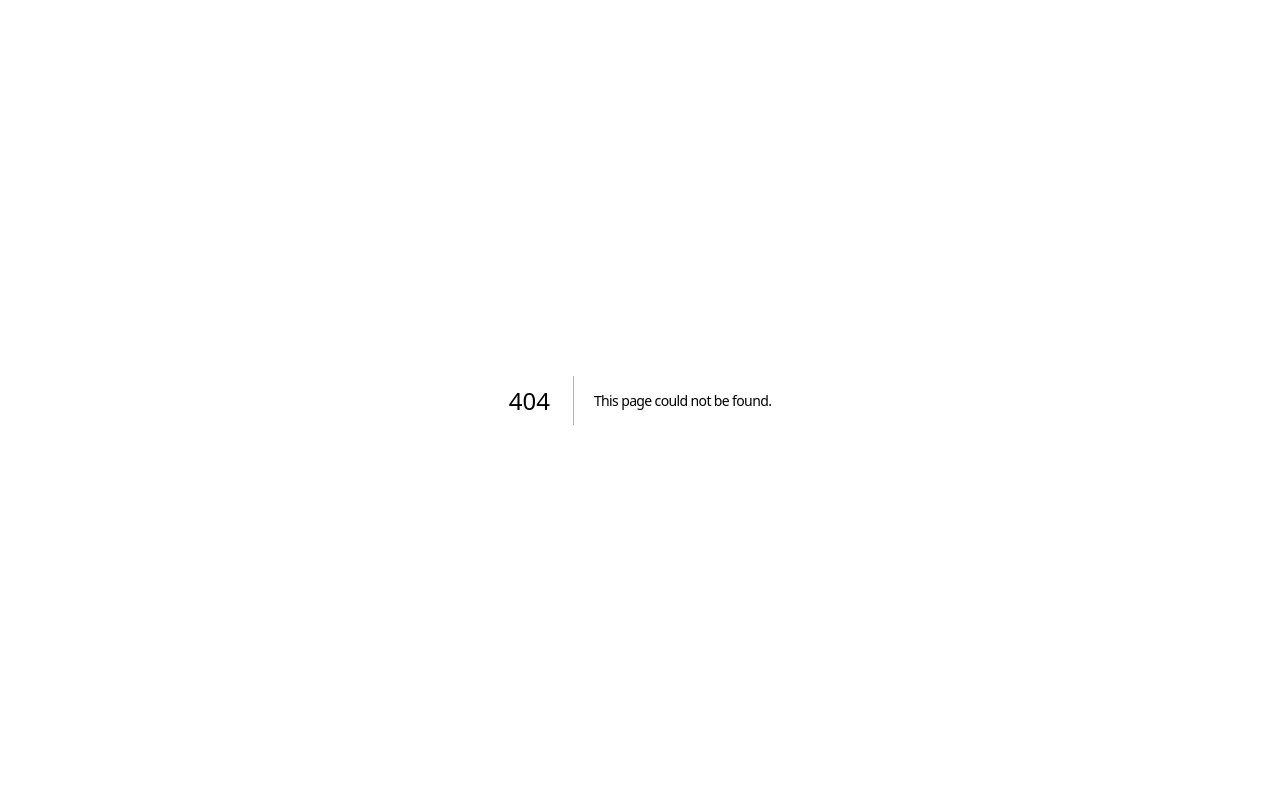
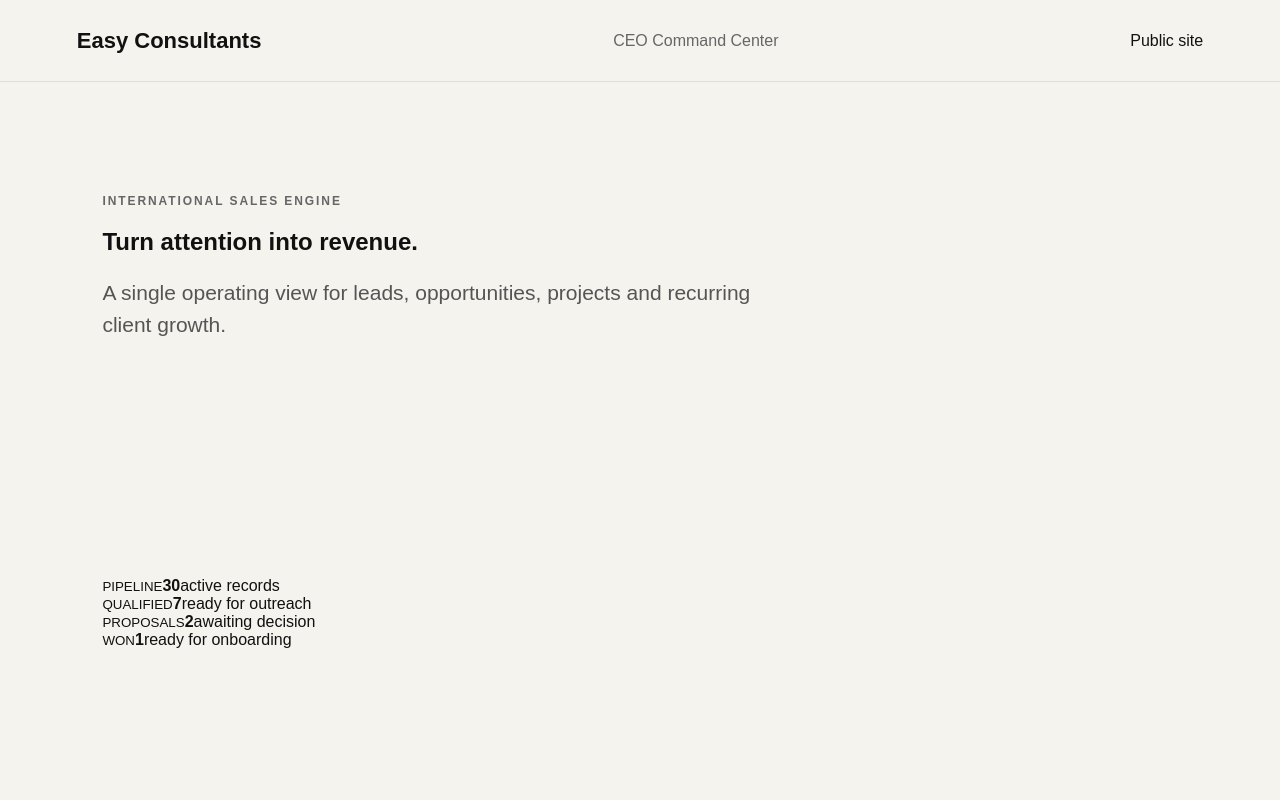
Before and after one commit to kaptenimatabola/Easy-Consultants, a Next.js app: page /dashboard in a window 1280 px wide. Before the commit this address had no page. Shown: the top 800 px of the page. Built offline with nearby package versions, Linux system fonts and the light colour scheme.

Commit message:
Build Easy Consultants CRM command center

```diff
--- /dev/null
+++ b/app/dashboard/page.tsx
@@ -0,0 +1,3 @@
+const stages=[["New",12],["Qualified",7],["Contacted",5],["Discovery",3],["Proposal",2],["Won",1]];
+const actions=["Review new leads","Send discovery follow-ups","Prepare proposals","Onboard won clients"];
+export default function Dashboard(){return <main className="dashboard"><nav><b>Easy Consultants</b><span>CEO Command Center</span><a href="/">Public site</a></nav><section className="dashHero"><p className="eyebrow">INTERNATIONAL SALES ENGINE</p><h1>Turn attention into revenue.</h1><p className="lead">A single operating view for leads, opportunities, projects and recurring client growth.</p></section><section><div className="metricGrid"><article><small>PIPELINE</small><strong>30</strong><span>active records</span></article><article><small>QUALIFIED</small><strong>7</strong><span>ready for outreach</span></article><article><small>PROPOSALS</small><strong>2</strong><span>awaiting decision</span></article><article><small>WON</small><strong>1</strong><span>ready for onboarding</span></article></div></section><section><p className="eyebrow">PIPELINE</p><div className="pipeline">{stages.map(([name,count])=><article key={name}><small>{name}</small><strong>{count}</strong><div className="bar"><i style={{width:`${Math.min(Number(count)*8,100)}%`}}/></div></article>)}</div></section><section className="dark"><p className="eyebrow">TODAY</p><h2>Revenue actions</h2><div className="actionList">{actions.map((a,i)=><div key={a}><b>0{i+1}</b><span>{a}</span><em>→</em></div>)}</div></section><footer>Easy Consultants · Internal dashboard</footer></main>}
```
